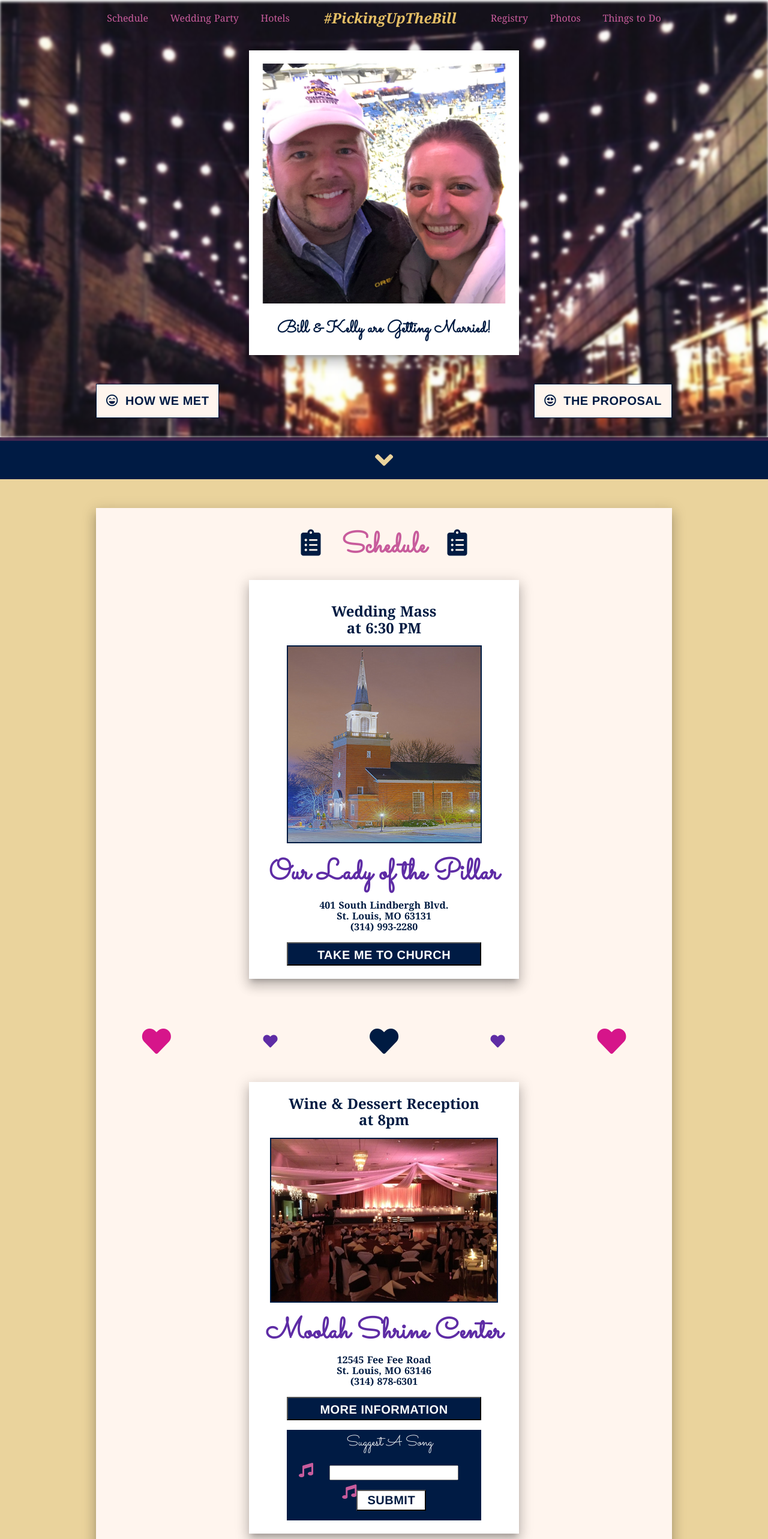
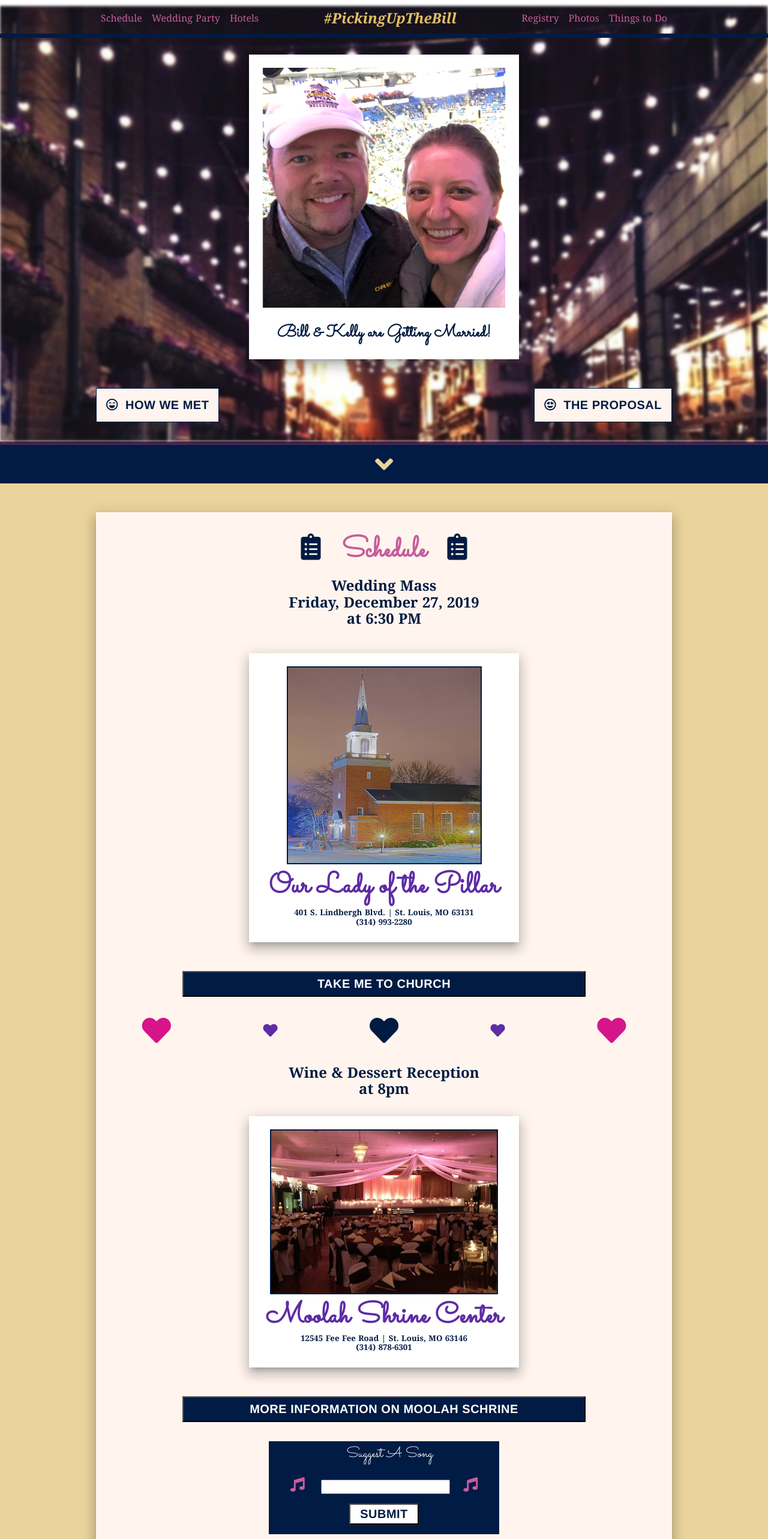
Before and after one commit to njosieb/pickingupthebill, a Nuxt app: page / in a window 1280 px wide. Shown: the top 2566 px of the page at 60% size. Built offline with nearby package versions, Linux system fonts and the light colour scheme.

Commit message:
Reorgs polaroid frames w/ txt & btns outside of em

```diff
--- a/components/Navbar.vue
+++ b/components/Navbar.vue
@@ -1,19 +1,13 @@
 <template>
-  <header :style="{backgroundColor: showBackground?'white':'transparent'}">
+  <header :style="{backgroundColor: showBackground?'seashell':'transparent'}">
     <container>
-      <div class="flex justify-around items-center white pt1 georgia">
+      <div class="flex justify-around items-center pt1 georgia">
+        <nuxt-link class="nav-link hvr-grow-nav" :to="{path: '/', hash: 'schedule'}">Schedule</nuxt-link>
         <nuxt-link
-          class="nav-link hvr-grow"
-          :to="{path: '/', hash: 'schedule'}"
-        >&nbsp;&nbsp;Schedule&nbsp;&nbsp;</nuxt-link>
-        <nuxt-link
-          class="nav-link hvr-grow"
+          class="nav-link hvr-grow-nav"
           :to="{path: '/', hash: 'wedding-party'}"
-        >&nbsp;&nbsp;Wedding Party&nbsp;&nbsp;</nuxt-link>
-        <nuxt-link
-          class="nav-link hvr-grow"
-          :to="{path: '/', hash: 'hotels'}"
-        >&nbsp;&nbsp;Hotels&nbsp;&nbsp;</nuxt-link>
+        >Wedding Party</nuxt-link>
+        <nuxt-link class="nav-link hvr-grow-nav" :to="{path: '/', hash: 'hotels'}">Hotels</nuxt-link>
         <!-- <div class="nav-title">December 27, 2019</div> -->
         <!-- <div>
           <i class="fas fa-heart f2 heart hvr-grow"></i>
@@ -21,19 +15,13 @@
         <nuxt-link
           class="flex-grow-1 tc nav-title hvr-grow"
           :to="{path: '/', hash: 'behind-polaroid'}"
-        >&nbsp;&nbsp;#PickingUpTheBill&nbsp;&nbsp;</nuxt-link>
+        >#PickingUpTheBill</nuxt-link>
+        <nuxt-link class="nav-link hvr-grow-nav" :to="{path: '/', hash: 'registry'}">Registry</nuxt-link>
+        <nuxt-link class="nav-link hvr-grow-nav" :to="{path: '/', hash: 'photos'}">Photos</nuxt-link>
         <nuxt-link
-          class="nav-link hvr-grow"
-          :to="{path: '/', hash: 'registry'}"
-        >&nbsp;&nbsp;Registry&nbsp;&nbsp;</nuxt-link>
-        <nuxt-link
-          class="nav-link hvr-grow"
-          :to="{path: '/', hash: 'photos'}"
-        >&nbsp;&nbsp;Photos&nbsp;&nbsp;</nuxt-link>
-        <nuxt-link
-          class="nav-link hvr-grow"
+          class="nav-link hvr-grow-nav"
           :to="{path: '/', hash: 'things-to-do'}"
-        >&nbsp;&nbsp;Things to Do&nbsp;&nbsp;</nuxt-link>
+        >Things to Do</nuxt-link>
       </div>
     </container>
   </header>
@@ -83,6 +71,24 @@ export default {
   font-size: 1.5rem;
   color: $dark-putty;
 }
+/* Grow */
+.hvr-grow-nav {
+  display: inline-block;
+  vertical-align: middle;
+  transform: translateZ(0);
+  box-shadow: 0 0 1px rgba(0, 0, 0, 0);
+  backface-visibility: hidden;
+  -moz-osx-font-smoothing: grayscale;
+  transition-duration: 0.3s;
+  transition-property: transform;
+}
+
+.hvr-grow-nav:hover,
+.hvr-grow-nav:focus,
+.hvr-grow-nav:active {
+  transform: scale(1.1);
+  border-bottom: 2px solid $red-violet;
+}
 header {
   background-color: transparent;
   padding: 0.75rem 0;
@@ -90,5 +96,12 @@ header {
   top: 0px;
   z-index: 2;
   transition: background-color 0.5s ease-in-out;
+  border-bottom: 7px solid $midnight;
+}
+.seashell {
+  background-color: $seashell;
+}
+.lightest-red-violet {
+  background-color: $lightest-red-violet;
 }
 </style>
--- a/pages/index.vue
+++ b/pages/index.vue
@@ -45,7 +45,10 @@
     <section id="schedule" class="tc section2 borderBottom">
       <div class="bg-navy arrow">
         <h2>
-          <i class="fas fa-angle-down f1 pv2 hvr-grow"></i>
+          <i
+            class="fas fa-angle-down f1 pv2 hvr-grow shadow-hover"
+            :to="{path: '/', hash: 'schedule'}"
+          ></i>
         </h2>
       </div>
       <container>
@@ -58,24 +61,24 @@
                 class="fas fa-clipboard-list sectionIcon1"
               ></i>
             </h1>
-            <div class="polaroid-frame">
             <h2 class="georgia f3 pb3 pt3">
               Wedding Mass
+              <br>Friday, December 27, 2019
               <br>at 6:30 PM
             </h2>
-
+            <div class="polaroid-frame">
               <img class="churchPic" src="../assets/church.jpg">
               <!-- <h2 class="f2">Ceremony</h2> -->
 
-              <h2 class="pt3 pb3 f1 purple">Our Lady of the Pillar</h2>
-
-              <h4 class="georgia pb3">
-                401 South Lindbergh Blvd.
-                <br>St. Louis, MO 63131
+              <h2 class="pt1 pb2 f1 purple">Our Lady of the Pillar</h2>
+              <h5 class="georgia pb1">
+                401 S. Lindbergh Blvd. | St. Louis, MO 63131
                 <br>(314) 993-2280
-              </h4>
+              </h5>
+            </div>
+            <div>
               <a href="https://www.olpillar.com/" target="_blank">
-                <button class="shadow-hover pt2 pb1 w-80 bg-navy white hvr-grow">Take Me to Church</button>
+                <button class="shadow-hover pv2 w-70 bg-navy white hvr-grow">Take Me to Church</button>
               </a>
             </div>
             <div class="flex justify-around items-center pb3">
@@ -86,38 +89,36 @@
               <i class="pt4 f1 fas fa-heart mid-fa-heart"></i>
             </div>
             <div>
-              <div class="polaroid-frame">
-                <h2 class="georgia t2 pb3 f3">
-                  Wine & Dessert Reception
+              <h2 class="georgia t2 pt3 pb1 f3">
+                Wine & Dessert
+                Reception
                 <br>at 8pm
               </h2>
-
+              <div class="polaroid-frame">
                 <img class="receptionPic" src="../assets/reception.jpg">
 
-                <h2 class="pt3 pb2 f1 purple">Moolah Shrine Center</h2>
-                <h4 class="georgia pb3">
-                  12545 Fee Fee Road
-                  <br>St. Louis, MO 63146
+                <h2 class="pt1 f1 purple">Moolah Shrine Center</h2>
+                <h5 class="georgia pb1">
+                  12545 Fee Fee Road | St. Louis, MO 63146
                   <br>(314) 878-6301
-                </h4>
+                </h5>
+              </div>
+              <div>
                 <a href="https://www.moolah.org/" target="_blank">
                   <button
-                    class="shadow-hover hvr-grow bg-navy white pt2 pb1 w-80 mb3"
-                  >More Information</button>
+                    class="shadow-hover hvr-grow bg-navy white pt2 pb2 w-70"
+                  >More Information on Moolah Schrine</button>
                 </a>
-                <div class="flex justify-around flex-wrap">
-                  <a class="bg-navy white pt2 pb1 w-80 f3 ttc">&nbsp;&nbsp;&nbsp;Suggest a song</a>
+              </div>
+              <div class="flex justify-around flex-wrap center w-50 pt0 ma4">
+                <a class="bg-navy white pv2 pb1 w-80 f3 ttc">&nbsp;&nbsp;&nbsp;Suggest a song</a>
                 <form class="bg-navy white w-80 pa3">
                   <i class="fas fa-music music-icons f3"></i>
                   &nbsp;&nbsp;&nbsp;&nbsp;
-                    <input
-                      class="helvetica"
-                      type="text"
-                    >&nbsp;&nbsp;&nbsp;&nbsp;
+                  <input class="helvetica" type="text">&nbsp;&nbsp;&nbsp;&nbsp;
                   <i class="fas fa-music music-icons f3"></i>
                   <button class="hvr-grow pointer bg-white pv1 mt3">Submit</button>
                 </form>
-                </div>
               </div>
             </div>
           </div>
@@ -181,7 +182,7 @@
         <div class="seashell pv2 border-shadow">
           <h1 class="f2 sectionTitle1">
             <i class="fas fa-hotel sectionIcon1"></i>
-            &nbsp;&nbsp;&nbsp;Travel & Accomodations&nbsp;&nbsp;&nbsp;
+            &nbsp;&nbsp;&nbsp;Hotels&nbsp;&nbsp;&nbsp;
             <i
               class="fas fa-hotel sectionIcon1"
             ></i>
@@ -190,11 +191,10 @@
             <img id="hotel" src="../assets/hotel.jpg" class="border-showcase">
             <h1 class="purple">Hotel St. Louis</h1>
 
-            <h3 class="georgia pt0 pb4">
-              12345 Not Sure Lane
-              <br>St. Louis, MO 63110
+            <h5 class="georgia pb4">
+              12345 Not Sure Lane | St. Louis, MO 63110
               <br>(314) 555-2255
-            </h3>
+            </h5>
             <a href="https://www.hotels.com" target="_blank">
               <button class="bg-navy white hvr-grow shadow-hover pv2 w-90">Book Your Room</button>
             </a>
@@ -280,52 +280,64 @@
             </h1>
             <div class="polaroid-frame">
               <img class="photos" src="../assets/zoo.jpg">
-              <h2 class="pt4 pb2 purple sacramento f2">Wild Lights at The Zoo</h2>
-              <h3 class="pb4 pt2">
-                Government Drive
-                <br>St. Louis, MO 63110
+              <h2 class="pt2 pb2 purple sacramento f2">Wild Lights at The Zoo</h2>
+              <h5>
+                Government Drive | St. Louis, MO 63110
                 <br>(314) 781-0900
-              </h3>
+              </h5>
+            </div>
+            <div>
               <a href="https://www.stlzoo.org/events/calendarofevents" target="_blank">
-                <button class="w-90 bg-navy white shadow-hover hvr-grow">More Information</button>
+                <button
+                  class="bg-navy white shadow-hover w-70 hvr-grow pv2"
+                >More Information on Wild Lights</button>
               </a>
             </div>
             <div class="polaroid-frame">
               <img class="photos" src="../assets/steinberg.jpg">
-              <h2 class="pt4 pb2 purple sacramento f2">Steinberg Skating Rink</h2>
-              <h3 class="pb4 pt2">
-                400 Jefferson Drive
-                <br>St. Louis, MO 63110
+              <h2 class="pt2 pb2 purple sacramento f2">Steinberg Skating Rink</h2>
+              <h5>
+                400 Jefferson Drive | St. Louis, MO 63110
                 <br>(314) 367-7465
-              </h3>
+              </h5>
+            </div>
+            <div>
               <a href="http://www.steinbergskatingrink.com/iceskating/" target="_blank">
-                <button class="w-90 bg-navy white shadow-hover hvr-grow">More Information</button>
+                <button
+                  class="w-70 bg-navy white shadow-hover hvr-grow pv2"
+                >More Information on Steinberg</button>
               </a>
             </div>
             <div class="polaroid-frame">
               <img class="photos" src="../assets/slam.jpg">
-              <h2 class="pt4 pb2 purple sacramento f2">St. Louis Art Museum</h2>
+              <h2 class="pt2 purple sacramento f2">St. Louis Art Museum</h2>
 
-              <h3 class="pb4 pt2">
-                1 Fine Arts Drive
-                <br>St. Louis, MO 63110
+              <h5>
+                1 Fine Arts Drive | St. Louis, MO 63110
                 <br>(314) 721-0072
-              </h3>
+              </h5>
+            </div>
+            <div>
               <a href="https://www.slam.org/" target="_blank">
-                <button class="w-90 bg-navy white shadow-hover hvr-grow">More Information</button>
+                <button
+                  class="w-70 bg-navy white shadow-hover hvr-grow pv2"
+                >More Information on Art Museum</button>
               </a>
             </div>
             <div class="polaroid-frame">
               <img class="photos" src="../assets/city.jpg">
               <!-- <div> -->
-              <h2 class="pt4 pb2 purple sacramento f2">City Museum St. Louis</h2>
-              <h3 class="pb4 pt2">
-                750 North 16th Street
-                <br>St. Louis, MO 63103
+              <h2 class="pt2 pb1 purple sacramento f2">City Museum St. Louis</h2>
+              <h5>
+                750 North 16th Street | St. Louis, MO 63103
                 <br>(314) 231-2489
-              </h3>
+              </h5>
+            </div>
+            <div>
               <a href="https://www.citymuseum.org/" target="_blank">
-                <button class="w-90 bg-navy white shadow-hover hvr-grow">More Information</button>
+                <button
+                  class="w-70 bg-navy white shadow-hover hvr-grow pv2 mb5"
+                >More Information on City Museum</button>
               </a>
             </div>
           </div>
```
Lines whose indentation alone changed are shown as unchanged.
